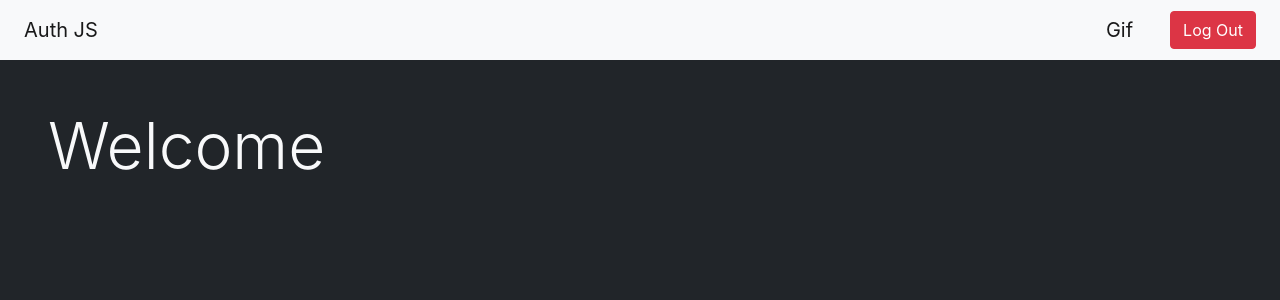
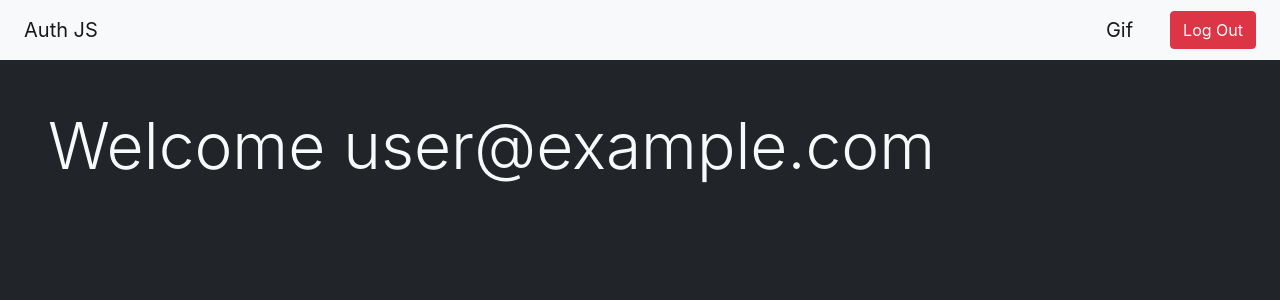
Before and after one commit to remmoclock/auth-firebase, a React (Create React App) app: page / in a window 1280 px wide. Shown: the top 300 px of the page. Built offline with nearby package versions, Linux system fonts and the light colour scheme; no server answers; sample sign-in values are in the browser's storage.

Commit message:
show user mail

```diff
--- a/src/pages/Home.js
+++ b/src/pages/Home.js
@@ -7,7 +7,7 @@ function Home() {
   return (
     <div className="cointainer p-5">
       <h1 className="display-3 text-light">
-        {currentUser ? "Welcome" : " Hi, Sign Up or Sign In"}
+        {currentUser ? "Welcome " + currentUser.email : " Hi, Sign Up or Sign In"}
       </h1>
     </div>
   );
```
